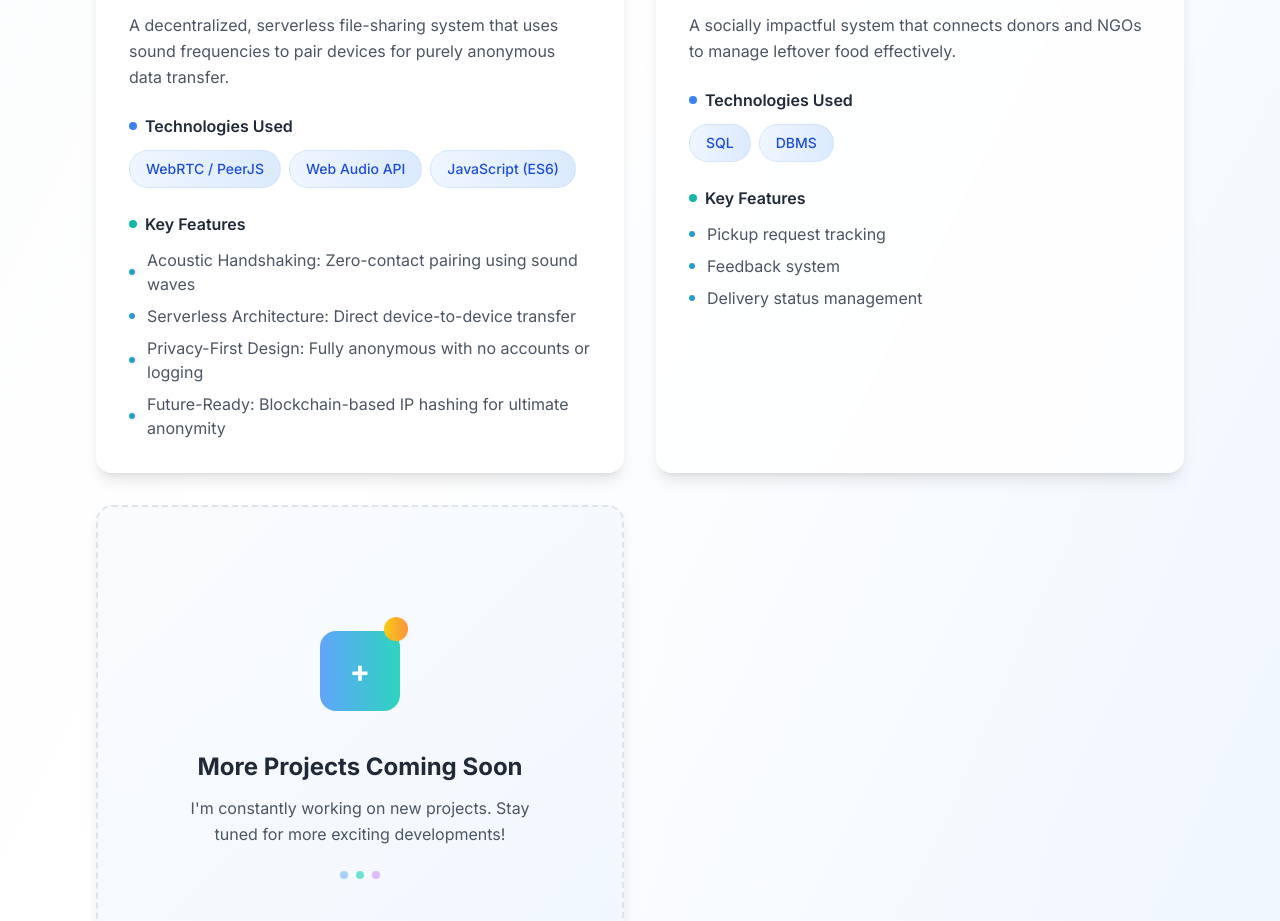
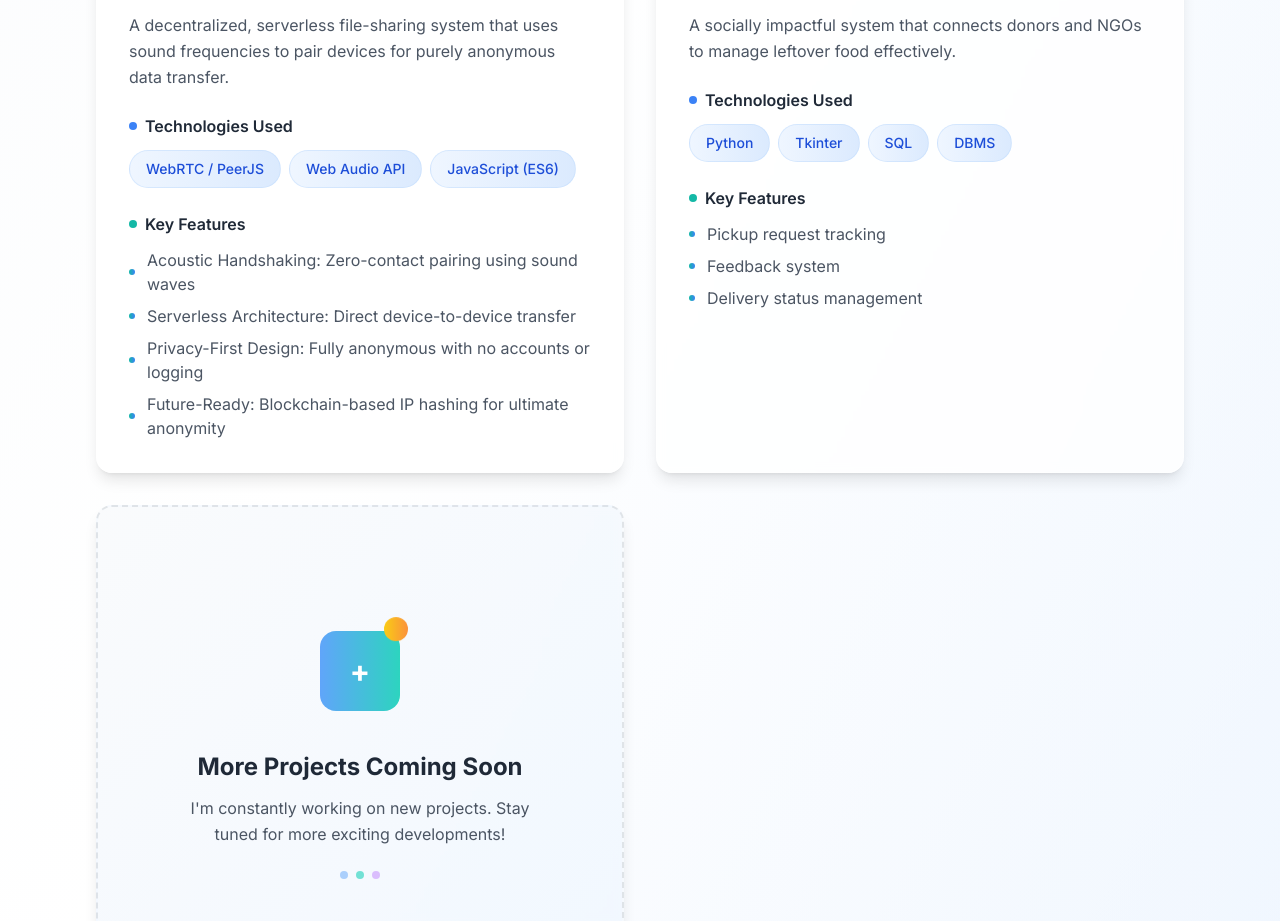
Before and after one commit to BiswasNehaa/neha-biswas, a React (Vite) app: page / in a window 1280 px wide. Shown: the part 4933-5854 px from the top of the page. Built offline with nearby package versions, Linux system fonts and the light colour scheme.

Commit message:
Update Leftover tech stack
Co-authored-by: BiswasNehaa <149717720+BiswasNehaa@users.noreply.github.com>

```diff
--- a/src/components/Projects.tsx
+++ b/src/components/Projects.tsx
@@ -52,7 +52,7 @@ const Projects = () => {
     {
       title: "Leftover Food Donation System",
       description: "A socially impactful system that connects donors and NGOs to manage leftover food effectively.",
-      technologies: ["SQL", "DBMS"],
+      technologies: ["Python", "Tkinter", "SQL", "DBMS"],
       features: [
         "Pickup request tracking",
         "Feedback system",
```
